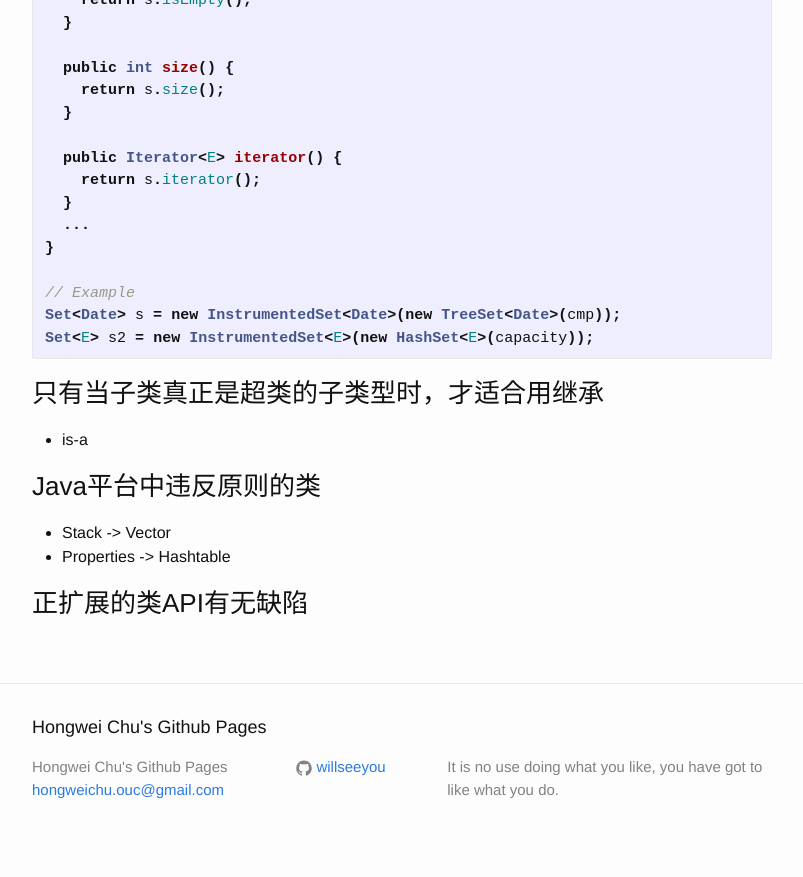
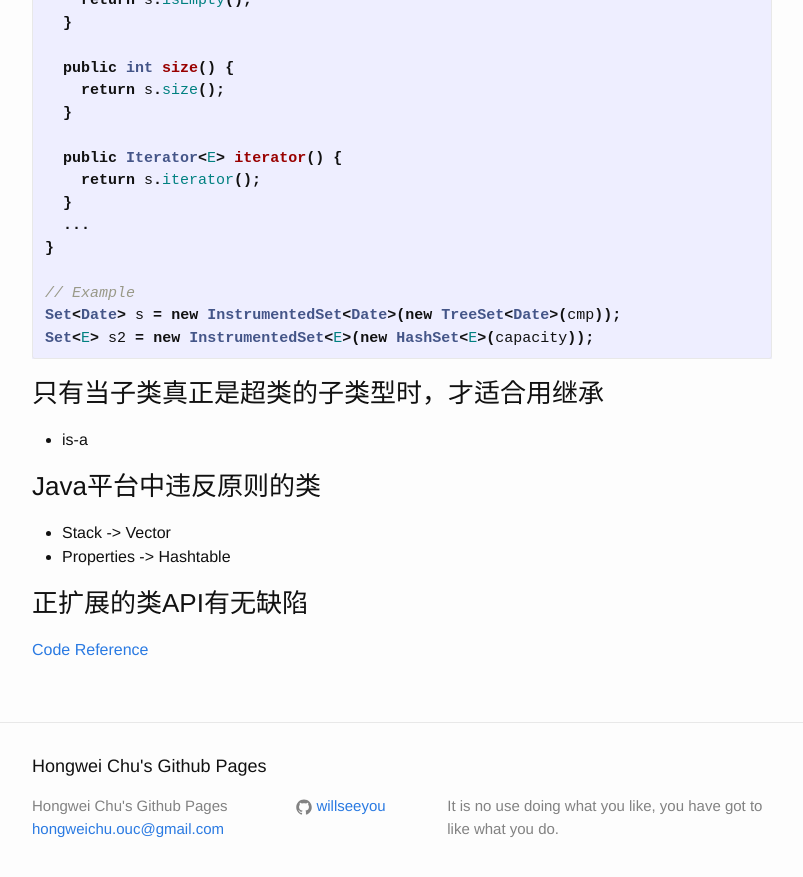
Before and after one commit to willseeyou/willseeyou.github.io, a Jekyll site: the page built from _posts/java/effective-java/2016-02-22-effective-java-16.md, in a window 1280 px wide and 900 px high, scrolled down 2211 px. Shown: the top 877 px of the window, without its empty margins (238-1041 px from the left). Built offline with Jekyll 4.4.1, drawn with Linux system fonts in a browser that asks for light colours.

Commit message:
add code reference

```diff
--- a/_posts/java/effective-java/2016-02-22-effective-java-16.md
+++ b/_posts/java/effective-java/2016-02-22-effective-java-16.md
@@ -116,3 +116,5 @@ Set<E> s2 = new InstrumentedSet<E>(new HashSet<E>(capacity));
 * Properties -> Hashtable
 
 ### 正扩展的类API有无缺陷
+
+[Code Reference](https://github.com/willseeyou/effective-java-examples/tree/master/src/main/java/org/effectivejava/examples/chapter04/item16)
```
